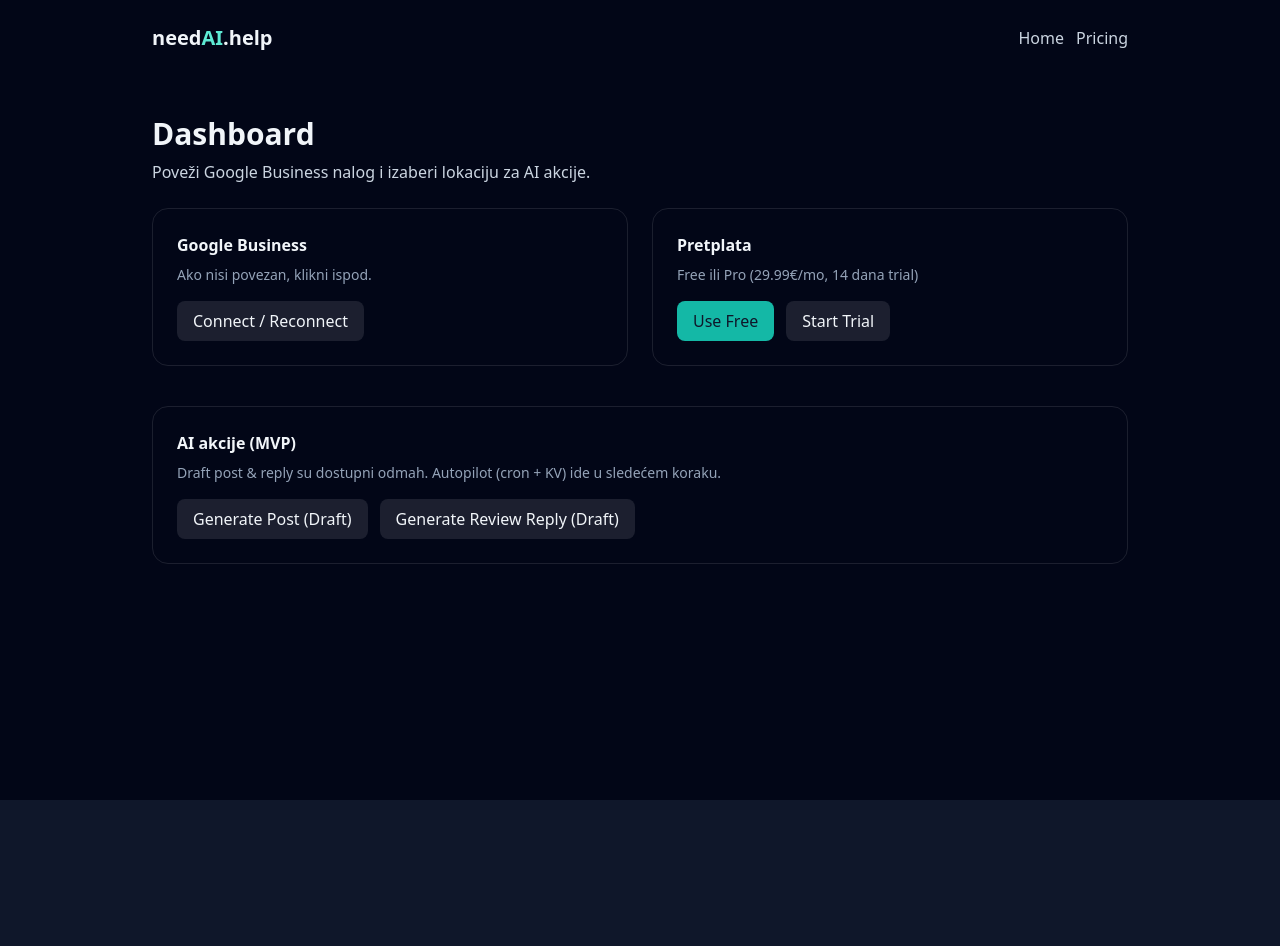
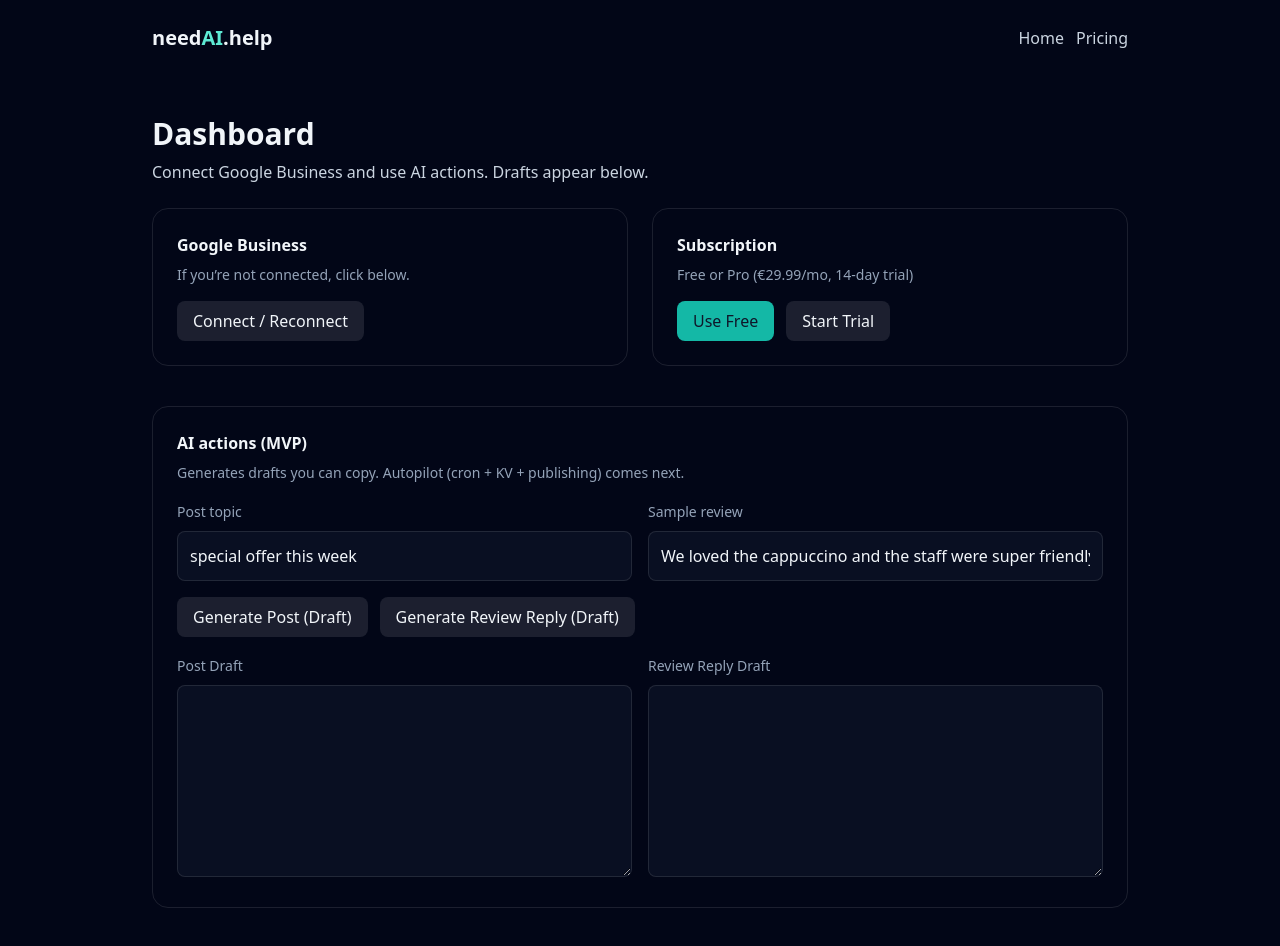
Before and after one commit to boskovasiljevic90/bizpilot, a Next.js app: page /dashboard in a window 1280 px wide. Before the commit the page ends 800 px from the top, so only its background shows below. Built offline with nearby package versions, Linux system fonts and the light colour scheme.

Commit message:
Update dashboard.tsx

```diff
--- a/pages/dashboard.tsx
+++ b/pages/dashboard.tsx
@@ -1,8 +1,54 @@
 // pages/dashboard.tsx
 import Head from "next/head";
 import Link from "next/link";
+import { useState } from "react";
 
 export default function Dashboard() {
+  const [postLoading, setPostLoading] = useState(false);
+  const [replyLoading, setReplyLoading] = useState(false);
+  const [postText, setPostText] = useState("");
+  const [replyText, setReplyText] = useState("");
+  const [postTopic, setPostTopic] = useState("special offer this week");
+  const [reviewSample, setReviewSample] = useState("We loved the cappuccino and the staff were super friendly!");
+
+  async function handleGeneratePost() {
+    try {
+      setPostLoading(true);
+      setPostText("");
+      const r = await fetch("/api/ai/postDraft", {
+        method: "POST",
+        headers: { "Content-Type": "application/json" },
+        body: JSON.stringify({ title: postTopic }),
+      });
+      const j = await r.json();
+      if (j?.error) throw new Error(j.error);
+      setPostText(j?.text || "");
+    } catch (e: any) {
+      setPostText(`Error: ${e?.message || String(e)}`);
+    } finally {
+      setPostLoading(false);
+    }
+  }
+
+  async function handleGenerateReply() {
+    try {
+      setReplyLoading(true);
+      setReplyText("");
+      const r = await fetch("/api/ai/replyDraft", {
+        method: "POST",
+        headers: { "Content-Type": "application/json" },
+        body: JSON.stringify({ review: reviewSample }),
+      });
+      const j = await r.json();
+      if (j?.error) throw new Error(j.error);
+      setReplyText(j?.text || "");
+    } catch (e: any) {
+      setReplyText(`Error: ${e?.message || String(e)}`);
+    } finally {
+      setReplyLoading(false);
+    }
+  }
+
   return (
     <>
       <Head>
@@ -22,14 +68,14 @@ export default function Dashboard() {
         <section className="max-w-5xl mx-auto px-6 py-10">
           <h1 className="text-3xl font-bold mb-2">Dashboard</h1>
           <p className="text-slate-300 mb-6">
-            Poveži Google Business nalog i izaberi lokaciju za AI akcije.
+            Connect Google Business and use AI actions. Drafts appear below.
           </p>
 
           <div className="grid md:grid-cols-2 gap-6">
             <div className="rounded-2xl border border-white/10 p-6">
               <h2 className="font-bold mb-2">Google Business</h2>
               <p className="text-sm text-slate-400 mb-4">
-                Ako nisi povezan, klikni ispod.
+                If you’re not connected, click below.
               </p>
               <a href="/api/auth/google" className="px-4 py-2 rounded-lg bg-white/10 hover:bg-white/20 inline-block">
                 Connect / Reconnect
@@ -37,8 +83,8 @@ export default function Dashboard() {
             </div>
 
             <div className="rounded-2xl border border-white/10 p-6">
-              <h2 className="font-bold mb-2">Pretplata</h2>
-              <p className="text-sm text-slate-400">Free ili Pro (29.99€/mo, 14 dana trial)</p>
+              <h2 className="font-bold mb-2">Subscription</h2>
+              <p className="text-sm text-slate-400">Free or Pro (€29.99/mo, 14-day trial)</p>
               <div className="mt-4 flex gap-3">
                 <a href="/api/auth/google?plan=free" className="px-4 py-2 rounded-lg bg-teal-500 text-slate-900 hover:bg-teal-400">Use Free</a>
                 <a href="/api/stripe/createCheckout" className="px-4 py-2 rounded-lg bg-white/10 hover:bg-white/20">Start Trial</a>
@@ -47,13 +93,70 @@ export default function Dashboard() {
           </div>
 
           <div className="mt-10 rounded-2xl border border-white/10 p-6">
-            <h2 className="font-bold mb-2">AI akcije (MVP)</h2>
+            <h2 className="font-bold mb-2">AI actions (MVP)</h2>
             <p className="text-sm text-slate-400 mb-4">
-              Draft post & reply su dostupni odmah. Autopilot (cron + KV) ide u sledećem koraku.
+              Generates drafts you can copy. Autopilot (cron + KV + publishing) comes next.
             </p>
-            <div className="flex flex-wrap gap-3">
-              <button className="px-4 py-2 rounded-lg bg-white/10 hover:bg-white/20">Generate Post (Draft)</button>
-              <button className="px-4 py-2 rounded-lg bg-white/10 hover:bg-white/20">Generate Review Reply (Draft)</button>
+
+            {/* Inputs */}
+            <div className="grid md:grid-cols-2 gap-4">
+              <div>
+                <label className="text-sm text-slate-400">Post topic</label>
+                <input
+                  className="mt-2 w-full bg-slate-900/60 border border-white/10 rounded-lg p-3"
+                  value={postTopic}
+                  onChange={(e) => setPostTopic(e.target.value)}
+                  placeholder="e.g., new menu items this week"
+                />
+              </div>
+              <div>
+                <label className="text-sm text-slate-400">Sample review</label>
+                <input
+                  className="mt-2 w-full bg-slate-900/60 border border-white/10 rounded-lg p-3"
+                  value={reviewSample}
+                  onChange={(e) => setReviewSample(e.target.value)}
+                  placeholder="Paste a customer review here"
+                />
+              </div>
+            </div>
+
+            {/* Buttons */}
+            <div className="flex flex-wrap gap-3 mt-4">
+              <button
+                onClick={handleGeneratePost}
+                disabled={postLoading}
+                className="px-4 py-2 rounded-lg bg-white/10 hover:bg-white/20 disabled:opacity-50"
+              >
+                {postLoading ? "Generating Post..." : "Generate Post (Draft)"}
+              </button>
+
+              <button
+                onClick={handleGenerateReply}
+                disabled={replyLoading}
+                className="px-4 py-2 rounded-lg bg-white/10 hover:bg-white/20 disabled:opacity-50"
+              >
+                {replyLoading ? "Generating Reply..." : "Generate Review Reply (Draft)"}
+              </button>
+            </div>
+
+            {/* Outputs */}
+            <div className="grid md:grid-cols-2 gap-4 mt-4">
+              <div>
+                <label className="text-sm text-slate-400">Post Draft</label>
+                <textarea
+                  className="mt-2 w-full h-48 bg-slate-900/60 border border-white/10 rounded-lg p-3"
+                  value={postText}
+                  onChange={(e) => setPostText(e.target.value)}
+                />
+              </div>
+              <div>
+                <label className="text-sm text-slate-400">Review Reply Draft</label>
+                <textarea
+                  className="mt-2 w-full h-48 bg-slate-900/60 border border-white/10 rounded-lg p-3"
+                  value={replyText}
+                  onChange={(e) => setReplyText(e.target.value)}
+                />
+              </div>
             </div>
           </div>
         </section>
```
